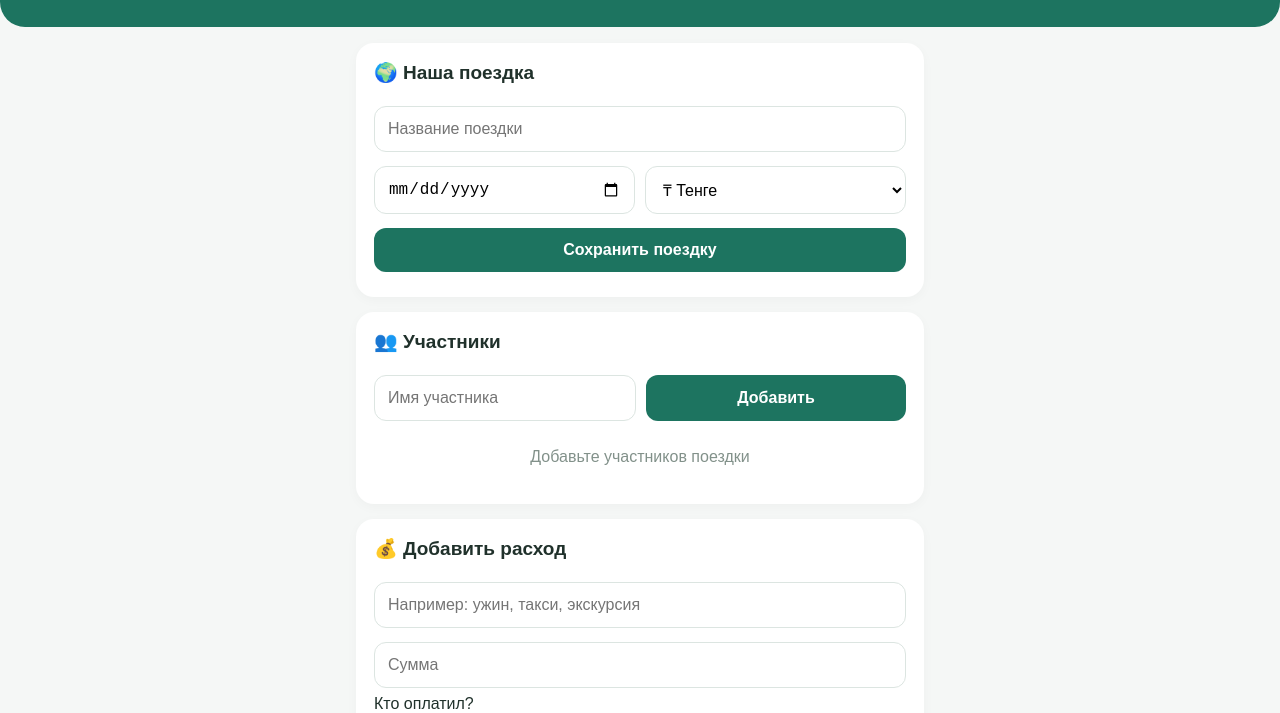
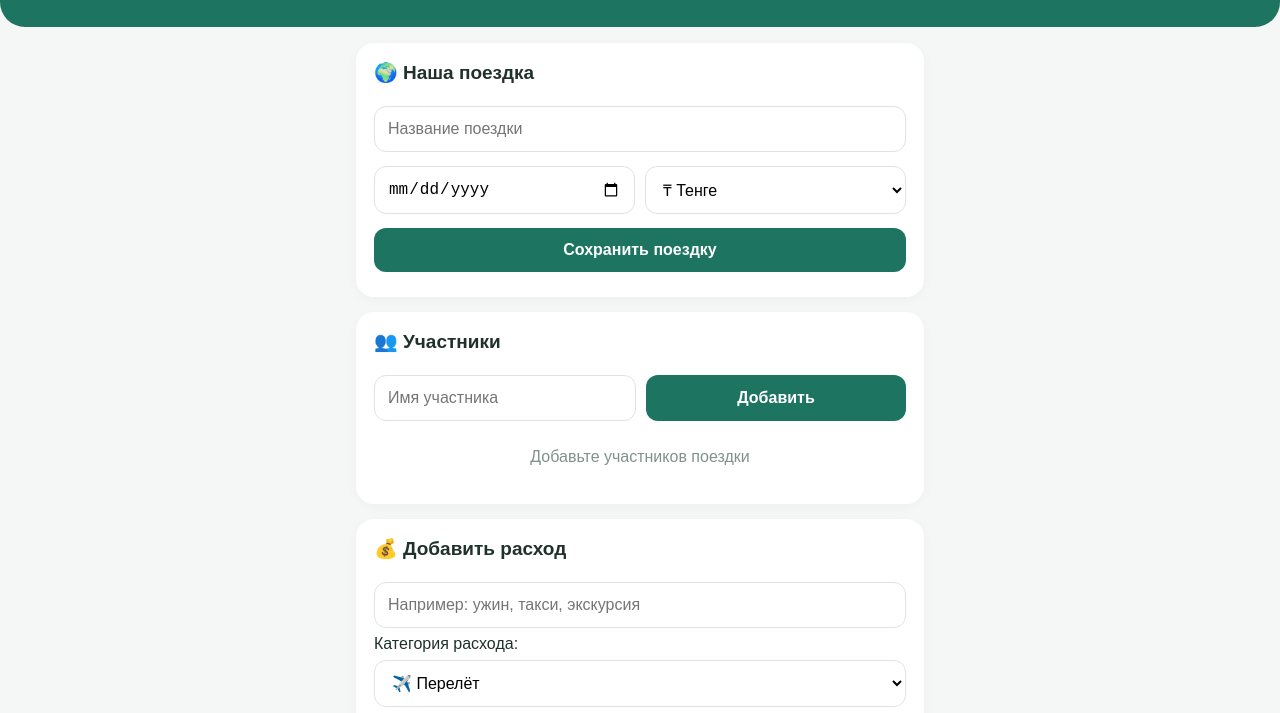
Before and after one commit to copicat103-lab/triptogether, a plain HTML site: page index.html in a window 1280 px wide. Shown: the part 87-800 px from the top of the page. Drawn offline with Linux system fonts and the light colour scheme.

Commit message:
Update index.html

```diff
--- a/index.html
+++ b/index.html
@@ -151,6 +151,17 @@ footer{
 <div class="card">
   <h2>💰 Добавить расход</h2>
   <input id="expenseTitle" placeholder="Например: ужин, такси, экскурсия">
+  <label>Категория расхода:</label>
+<select id="expenseCategory">
+  <option value="flight">✈️ Перелёт</option>
+  <option value="hotel">🏨 Проживание</option>
+  <option value="food">🍜 Еда</option>
+  <option value="excursion">🏝️ Экскурсии</option>
+  <option value="shopping">🛍️ Покупки</option>
+  <option value="gift">🎁 Подарки</option>
+  <option value="transport">🚕 Транспорт</option>
+  <option value="other">📦 Прочее</option>
+</select>
   <input id="expenseAmount" type="number" min="0" step="0.01" placeholder="Сумма">
 
   <label>Кто оплатил?</label>
```
